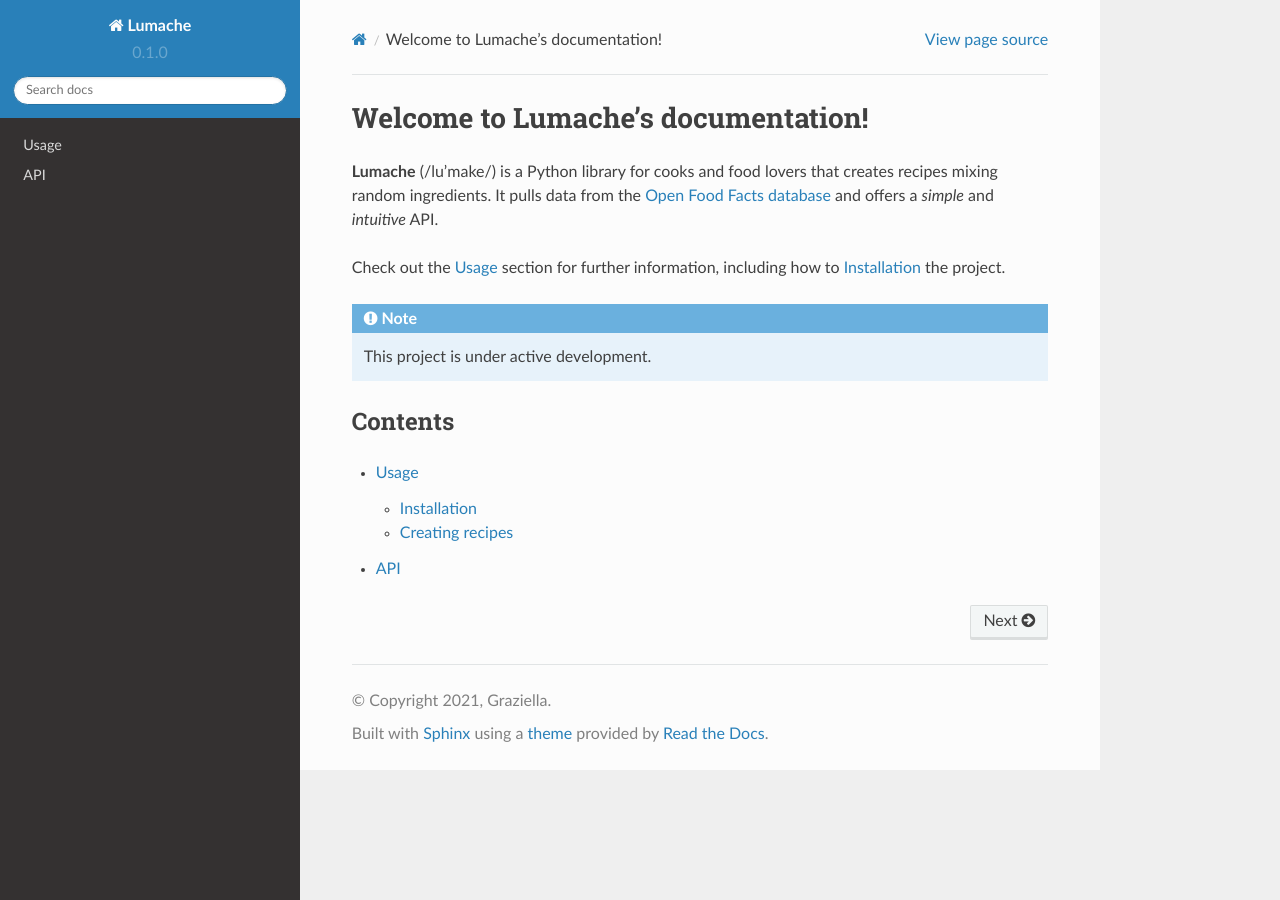
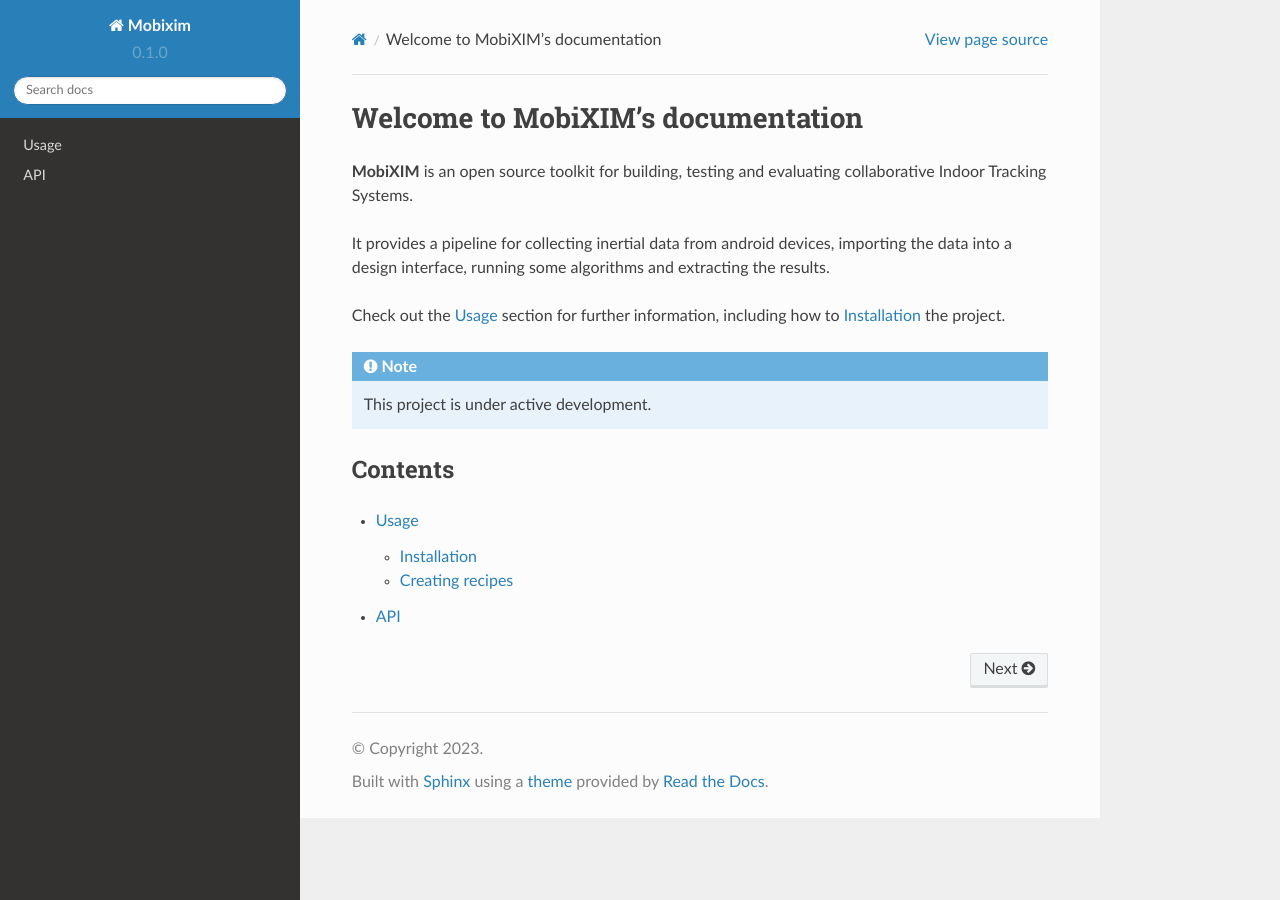
Before and after one commit to Stergios-Konstantinidis/mobixim.readthedocs.io, a Sphinx documentation site: the page built from docs/source/index.rst, in a window 1280 px wide. Built offline with Sphinx 7.4.7 and the Read the Docs theme 2.0.0, drawn with Linux system fonts in a browser that asks for light colours.

Commit message:
First commit

```diff
--- a/docs/source/conf.py
+++ b/docs/source/conf.py
@@ -2,9 +2,9 @@
 
 # -- Project information
 
-project = 'Lumache'
-copyright = '2021, Graziella'
-author = 'Graziella'
+project = 'Mobixim'
+copyright = '2023'
+author = 'Alpha Diallo, Benoît Garbinato'
 
 release = '0.1'
 version = '0.1.0'
--- a/docs/source/index.rst
+++ b/docs/source/index.rst
@@ -1,10 +1,10 @@
-Welcome to Lumache's documentation!
+Welcome to MobiXIM's documentation
 ===================================
 
-**Lumache** (/lu'make/) is a Python library for cooks and food lovers
-that creates recipes mixing random ingredients.
-It pulls data from the `Open Food Facts database <https://world.openfoodfacts.org/>`_
-and offers a *simple* and *intuitive* API.
+**MobiXIM** is an open source toolkit for building, testing and evaluating collaborative Indoor Tracking Systems.
+
+It provides a pipeline for collecting inertial data from android devices, importing the data into a design interface, running some algorithms and extracting the results.
+
 
 Check out the :doc:`usage` section for further information, including
 how to :ref:`installation` the project.
```
